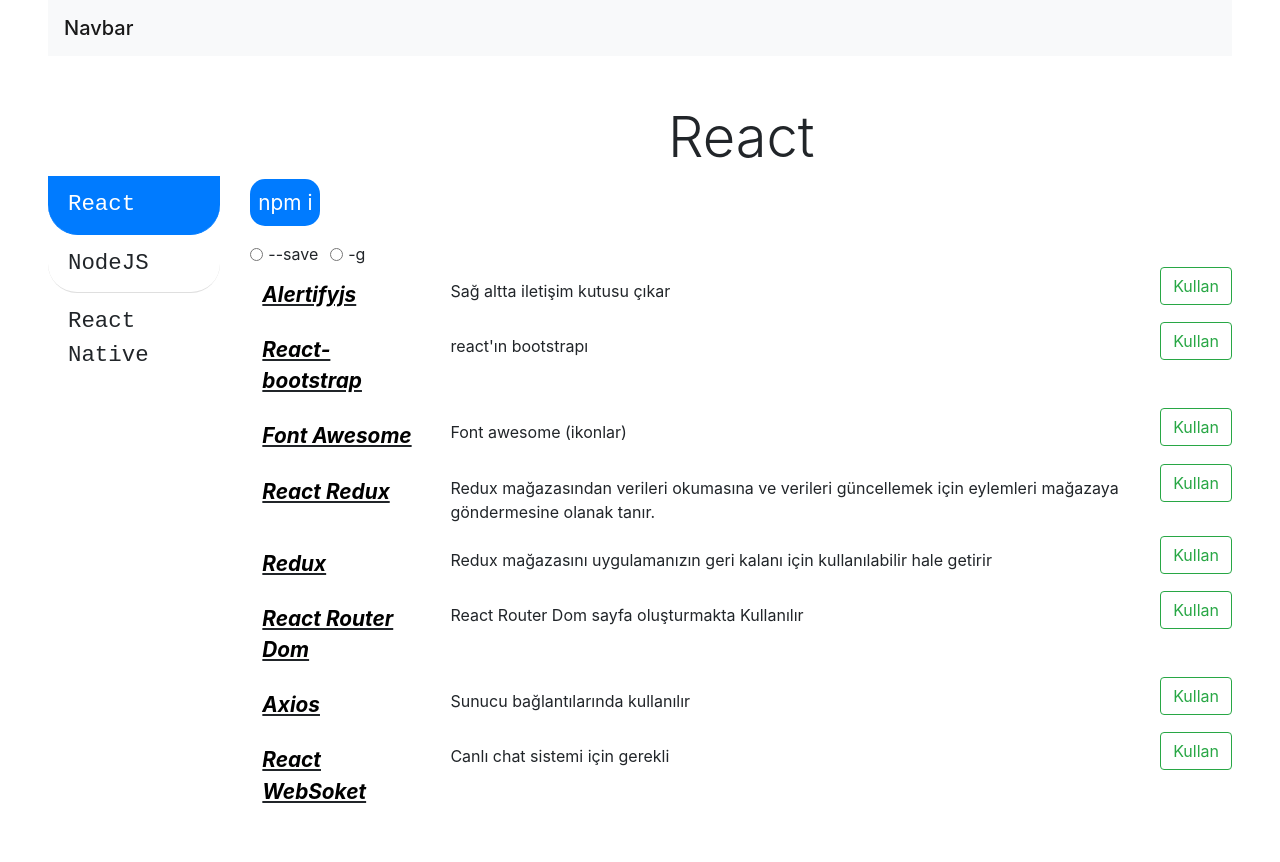
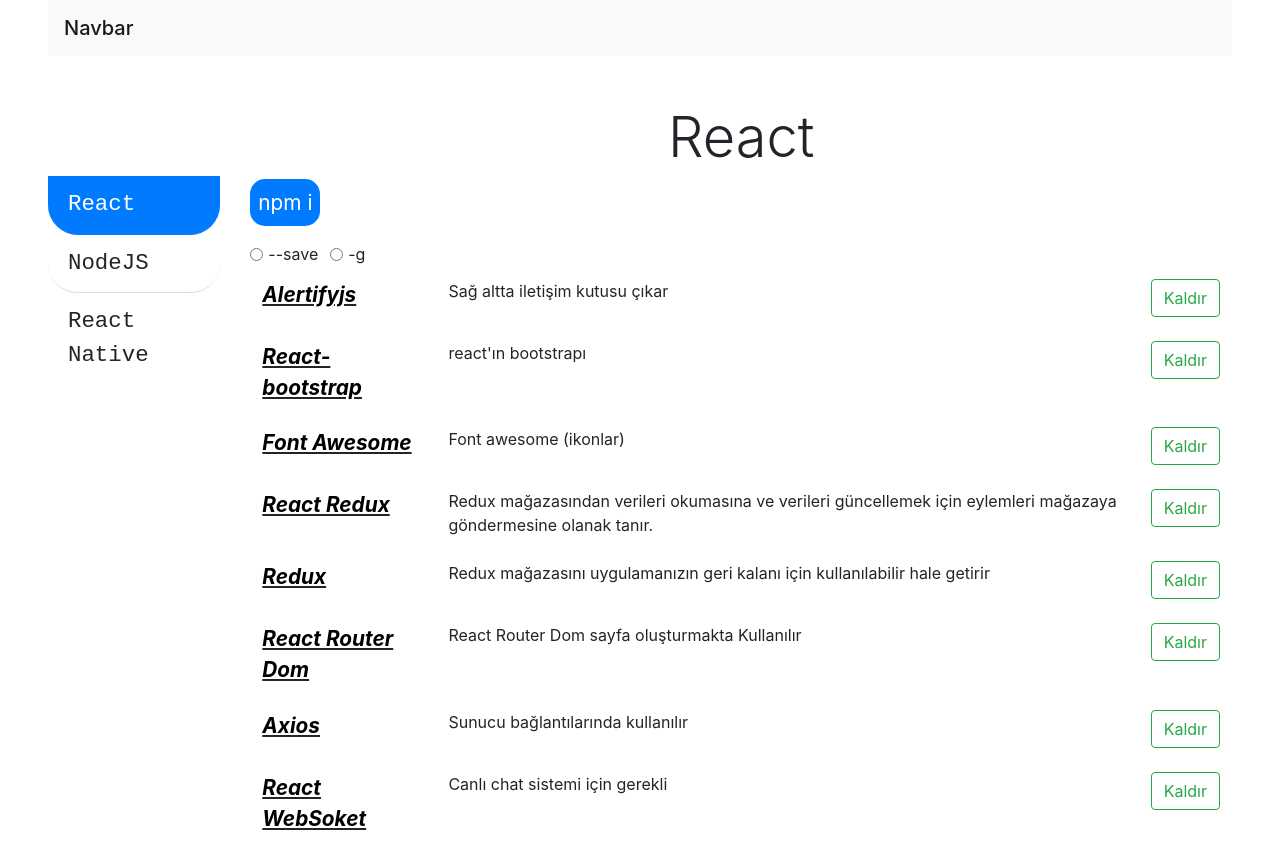
Before and after one commit to erkangcmn/Software-Library-With-React, a React (Create React App) app: page / in a window 1280 px wide. Both pictures are taken after a click on the element "React". Before the commit the page ends 835 px from the top, so only its background shows below. Built offline with nearby package versions, Linux system fonts and the light colour scheme.

Commit message:
Update Table.js

```diff
--- a/src/components/Table.js
+++ b/src/components/Table.js
@@ -7,15 +7,13 @@
         libs: [],
     }
 
-    onUseLibClick = async (npmLibs, e) => {
+    updateLibClick (npmLibs, e) {
+         // redux'a eriş. if kontrolü yaz eğer npmLibs o reduxun içinde varsa çıkarttırsın burda.
+         // yoksa eklesin
         this.props.updateLibs(npmLibs)
         alertify.success('Başarıyla Eklendi');
+
     }
-    onRemoveLibClick = (npmLibs) =>{
-        this.props.removeLIBS(npmLibs)
-    }
-
-
 
     render() {
 
@@ -37,29 +35,14 @@
                                         </th>
 
                                         <td>{i.info}</td>
-                                        {libs.length > 0 ?
-                                            libs.map(a => {
-                                                return (
-                                                    <td>
-                                                        <button id={i.id}
-                                                            onClick={(a.name === i.name) ? this.onRemoveLibClick.bind(this, i): this.onUseLibClick.bind(this, i)}
-                                                            type="button"
-                                                            className="btn btn-outline-success">
-                                                            {(a.name === i.name) ? "Kaldır" : "Kullan"}
-                                                        </button>
-                                                    </td>
-                                                )
-                                            }) :
-
-                                            <button id={i.id}
-                                                onClick={this.onUseLibClick.bind(this, i)}
+                                        <td>
+                                            <button
+                                                onClick={this.updateLibClick.bind(this, i)}
                                                 type="button"
                                                 className="btn btn-outline-success">
-                                                Kullan
+                                                Kaldır
                                             </button>
-                                        }
-
-
+                                        </td>
                                     </tr>
                                 )
 
@@ -83,7 +66,7 @@
     updateLibs: (libs) => {
         dispatch({ type: "LIBS", payload: libs })
     },
-    removeLIBS: (libs) =>{
+    removeLIBS: (libs) => {
         dispatch({ type: "REMOVE_LIBS", payload: libs })
     }
 
```
